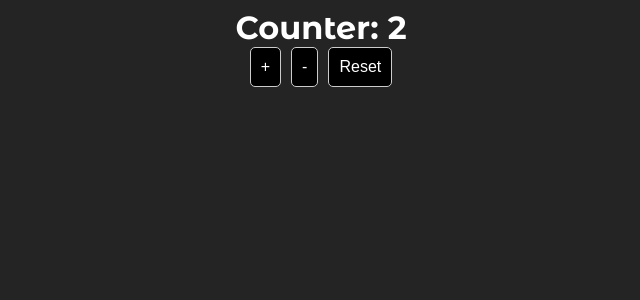
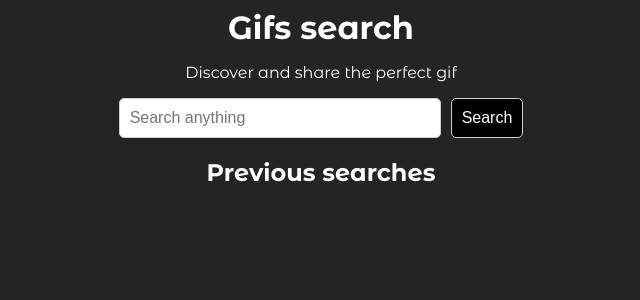
Before and after one commit to JaviKo500/03-gifts-app-react-ts, a React (Vite) app: page / in a window 1280 px wide. Shown: the top 300 px of the page, without its empty margins (319-959 px from the left). Built offline with nearby package versions, Linux system fonts and the light colour scheme.

Commit message:
feat: custom hook useGifs

```diff
--- a/src/GifsApp.tsx
+++ b/src/GifsApp.tsx
@@ -1,34 +1,12 @@
-import { PreviousSearches } from "./gifs/components/PreviousSearches";
+import { PreviousSearches } from './gifs/components/PreviousSearches';
 import { CustomHeader } from './shared/components/CustomHeader';
-import { SearchBar } from "./shared/components/SearchBar";
-import { GifList } from "./gifs/components/GifList";
+import { SearchBar } from './shared/components/SearchBar';
+import { GifList } from './gifs/components/GifList';
 
-import { useState } from "react";
-import { getGifsByQueryAction } from "./gifs/actions/get-gifs-by-query.action";
-import type { Gif } from "./gifs/interfaces/gif.interface";
+import { useGifs } from './gifs/hooks/useGifs';
 
 export const GifsApp = () => {
-  const [previousTerms, setPreviousTerms] = useState<string[]>([]);
-  const [gifts, setPreviousGifts] = useState<Gif[]>([]);
-  const handleTermClick = (term: string) => {
-    console.log('<--------------- JK GifsApp --------------->');
-    console.log(term);
-  };
-
-  const handleAddPreviousTerm = (query: string) => {
-    query = query.toLowerCase().replaceAll(' ', '-');
-    if ( previousTerms.includes(query) ) return;
-    if ( previousTerms.length === 8 ) previousTerms.pop();
-    setPreviousTerms([  query, ...previousTerms ]);
-  }
-
-  const handleSearch = async (query: string = '') => {
-    query = query.trim().toLowerCase();
-    if ( !query ) return;
-    handleAddPreviousTerm(query);
-    const listGifts = await getGifsByQueryAction(query);
-    setPreviousGifts([ ...listGifts, ...gifts ])
-  }
+  const { gifts, previousTerms, handleSearch, handleTermClick } = useGifs();
   return (
     <>
       {/* header */}
--- /dev/null
+++ b/src/gifs/hooks/useGifs.tsx
@@ -0,0 +1,38 @@
+import { useState } from 'react';
+
+import { getGifsByQueryAction } from '../actions/get-gifs-by-query.action';
+import type { Gif } from '../interfaces/gif.interface';
+
+export const useGifs = () => {
+  const [previousTerms, setPreviousTerms] = useState<string[]>([]);
+  const [gifts, setPreviousGifts] = useState<Gif[]>([]);
+  const handleTermClick = async (term: string) => {
+    const listGifts = await getGifsByQueryAction(term);
+    setPreviousGifts(listGifts)
+  };
+
+  const handleAddPreviousTerm = (query: string) => {
+    query = query.toLowerCase().replaceAll(' ', '-');
+    if (previousTerms.includes(query)) return;
+    if (previousTerms.length === 8) previousTerms.pop();
+    setPreviousTerms([query, ...previousTerms]);
+  }
+
+  const handleSearch = async (query: string = '') => {
+    query = query.trim().toLowerCase();
+    if (!query) return;
+    handleAddPreviousTerm(query);
+    const listGifts = await getGifsByQueryAction(query);
+    setPreviousGifts(listGifts)
+  }
+
+  return {
+    // props
+    gifts,
+    previousTerms,
+
+    // actions
+    handleSearch,
+    handleTermClick,
+  };
+}
--- a/src/main.tsx
+++ b/src/main.tsx
@@ -1,12 +1,12 @@
 import { StrictMode } from 'react'
 import { createRoot } from 'react-dom/client'
 import './index.css'
-// import { GifsApp } from './GifsApp';
-import { MyCounterApp } from './counter/components/MyCounterApp';
+import { GifsApp } from './GifsApp';
+// import { MyCounterApp } from './counter/components/MyCounterApp';
 
 createRoot(document.getElementById('root')!).render(
   <StrictMode>
-    {/* <GifsApp /> */}
-    <MyCounterApp />
+    <GifsApp />
+    {/* <MyCounterApp /> */}
   </StrictMode>,
 )
```
